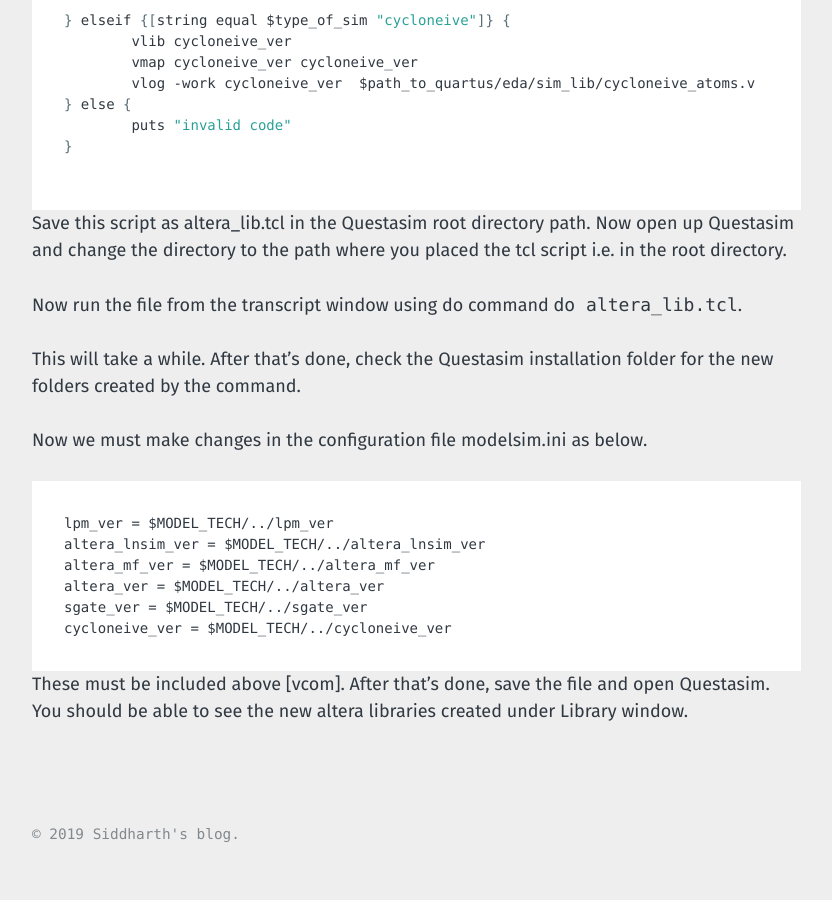
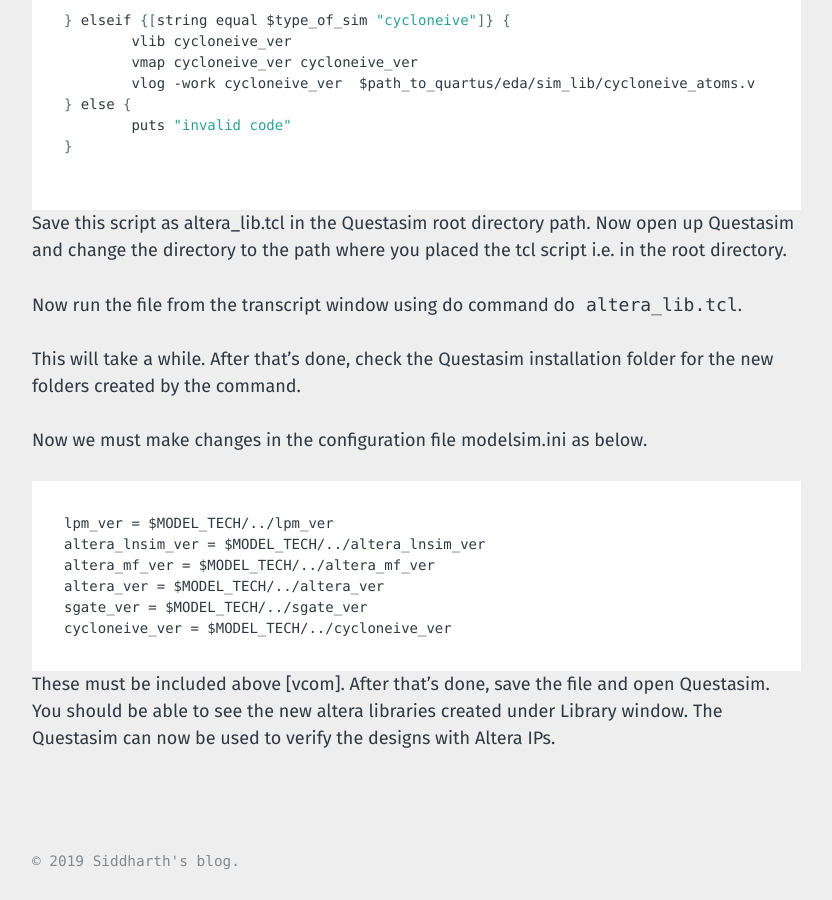
Before and after one commit to siddharth-pro/gitSiddharth.github.io, a Jekyll site: the page built from _posts/2019-01-03-verifying-designs-with-intel-altera-ips-using-questasim.markdown, in a window 1280 px wide and 900 px high, scrolled down 2278 px. Shown: the whole window, without its empty margins (40-872 px from the left). Built offline with Jekyll 4.4.1, drawn with Linux system fonts in a browser that asks for light colours; before the commit the page ends 3151 px from its top, so only the background shows below that.

Commit message:
Update 2019-01-03-verifying-designs-with-intel-altera-ips-using-questasim.markdown

````diff
--- a/_posts/2019-01-03-verifying-designs-with-intel-altera-ips-using-questasim.markdown
+++ b/_posts/2019-01-03-verifying-designs-with-intel-altera-ips-using-questasim.markdown
@@ -108,4 +108,4 @@
 sgate_ver = $MODEL_TECH/../sgate_ver
 cycloneive_ver = $MODEL_TECH/../cycloneive_ver
 ```
-These must be included above [vcom]. After that's done, save the file and open Questasim. You should be able to see the new altera libraries created under Library window.
+These must be included above [vcom]. After that's done, save the file and open Questasim. You should be able to see the new altera libraries created under Library window. The Questasim can now be used to verify the designs with Altera IPs.
````
